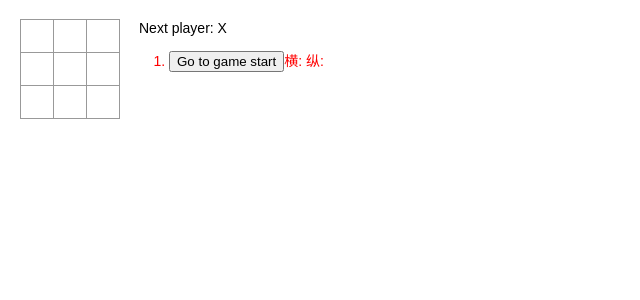
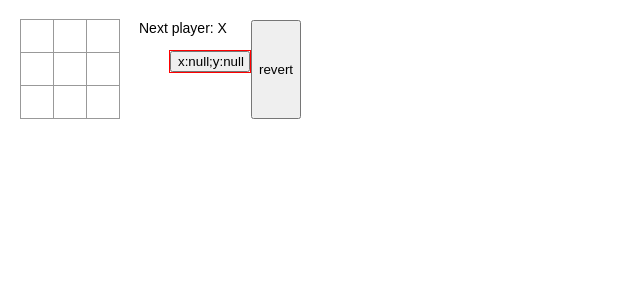
Before and after one commit to feixia5320/react, a React (Create React App) app in the folder my-app/: page / in a window 1280 px wide. Shown: the top 300 px of the page, without its empty margins (0-640 px from the left). Built offline with nearby package versions, Linux system fonts and the light colour scheme.

Commit message:
正反序号历史记录，获胜颜色高亮

```diff
--- a/my-app/src/index.css
+++ b/my-app/src/index.css
@@ -49,5 +49,5 @@ ol, ul {
   margin-left: 20px;
 }
 .stepcolor {
-  color: red;
+  border: 1px solid red;
 }
--- a/my-app/src/index.js
+++ b/my-app/src/index.js
@@ -3,18 +3,27 @@ import ReactDOM from 'react-dom';
 import './index.css';
 
 function Square(props) {
-  return (
-    <button className="square" onClick={props.onClick}>
-      {props.value}
-    </button>
-  );
+  if (props.highlight) {
+    return (
+      <button className="square" onClick={props.onClick} style={{ color: 'red' }}>
+        {props.value}
+      </button>
+    );
+  } else {
+    return (
+      <button className="square" onClick={props.onClick}>
+        {props.value}
+      </button>
+    );
+  }
 }
 
 class Board extends React.Component {
   renderSquare(i) {
     return (
-      <Square value={this.props.squares[i]}
+      <Square key={i} value={this.props.squares[i]}
         onClick={() => this.props.onClick(i)}
+        highlight={this.props.line.includes(i)}
       />
     )
   }
@@ -25,7 +34,7 @@ class Board extends React.Component {
       for (let j = i * 3; j < i * 3 + 3; j++) {
         row.push(this.renderSquare(j))
       }
-      rows.push(<div className="board-row">{row}</div>);
+      rows.push(<div key={i} className="board-row">{row}</div>);
     }
     return (
       <div>
@@ -57,7 +66,7 @@ class Game extends React.Component {
     const history = this.state.history.slice(0, this.state.stepNumber + 1);
     const current = history[history.length - 1];
     const squares = current.squares.slice();
-    if (calculateWinner(squares) || squares[i]) {
+    if (calculateWinner(squares).winner || squares[i]) {
       return;
     }
     let y = Math.floor(i / 3) + 1;
@@ -71,6 +80,7 @@ class Game extends React.Component {
       }]),
       stepNumber: history.length,
       xIsNext: !this.state.xIsNext,
+      sort: true
     });
   }
 
@@ -82,21 +92,29 @@ class Game extends React.Component {
   }
 
   getStyle(index) {
-    return index == this.state.stepNumber ? 'stepcolor' : null;
+    return index === this.state.stepNumber ? 'stepcolor' : null;
+  }
+
+  toggleSort() {
+    this.setState({
+      sort: !this.state.sort,
+    })
   }
   render() {
-    const history = this.state.history;
+    let history = this.state.history;
     const current = history[this.state.stepNumber];
-    const winner = calculateWinner(current.squares);
+    const winner = calculateWinner(current.squares).winner;
+    const line = calculateWinner(current.squares).line;
+    if (!this.state.sort) {
+      history = this.state.history.slice();
+      history.reverse();
+    }
 
     const moves = history.map((step, move) => {
-      const desc = move ?
-        'Go to move #' + move :
-        'Go to game start';
+      let desc = 'x:' + step.x + ";y:" + step.y;
       return (
         <li key={move} className={this.getStyle(move)}>
-          <button onClick={() => this.jumpTo(move)}>{desc}</button>
-          <span>横:{step.x} 纵:{step.y}</span>
+          <button style={{ width: '80px' }} onClick={() => this.jumpTo(move)}>{desc}</button>
         </li>
       );
     });
@@ -113,17 +131,18 @@ class Game extends React.Component {
           <Board
             squares={current.squares}
             onClick={(i) => this.handleClick(i)}
+            line={line}
           />
         </div>
         <div className="game-info">
           <div>{status}</div>
-          <ol>{moves}</ol>
+          <ol style={{ listStyle: 'none' }}>{moves}</ol>
         </div>
+        <button className="revertbtn" onClick={() => { this.toggleSort() }}>revert</button>
       </div>
     );
   }
 }
-
 
 function calculateWinner(squares) {
   const lines = [
@@ -139,10 +158,10 @@ function calculateWinner(squares) {
   for (let i = 0; i < lines.length; i++) {
     const [a, b, c] = lines[i];
     if (squares[a] && squares[a] === squares[b] && squares[a] === squares[c]) {
-      return squares[a];
+      return { winner: squares[a], line: [a, b, c] };
     }
   }
-  return null;
+  return { winner: null, line: [] };
 }
 
 // ========================================
```
